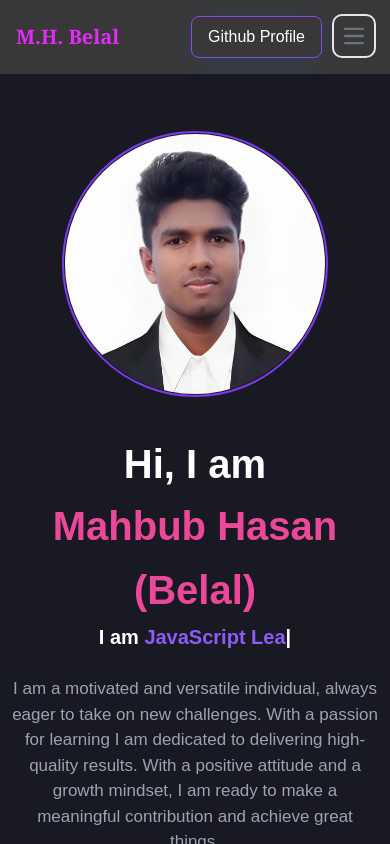
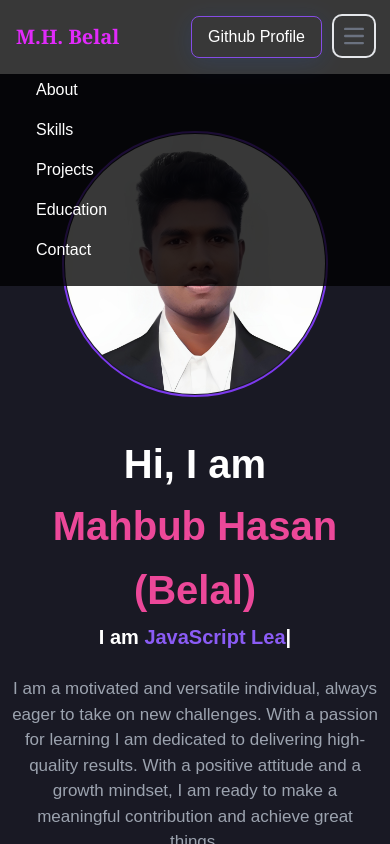
Before and after one commit to mahbub-hb-dev/Mahbub-s-Portfolio, a React (Vite) app: page / in a window 390 px wide. Both pictures are taken after a click on the button "Open main menu". Shown: the top 844 px of the page. Built offline with nearby package versions, Linux system fonts and the light colour scheme.

Commit message:
Fixed navbar opening and closing problem for small screen

```diff
--- a/src/component/Navbar.jsx
+++ b/src/component/Navbar.jsx
@@ -1,47 +1,115 @@
-import React from 'react'
+import React, { useState } from "react";
 
 const Navbar = () => {
+  const [isOpen, setIsOpen] = useState(false);
+
   return (
     <header>
-
       <nav className="bg-[rgba(0,0,0,0.78)] md:bg-black fixed w-full z-20 top-0 start-0">
         <div className="max-w-[1180px] flex flex-wrap items-center justify-between mx-auto p-4">
-
-                <a href="#about" className="flex items-center space-x-3 rtl:space-x-reverse">
-                    <span className="self-center text-xl md:text-2xl font-semibold whitespace-nowrap text-fuchsia-500 font-serif"> M.H. Belal </span>
+          {/* Logo */}
+          <a
+            href="#about"
+            className="flex items-center space-x-3 rtl:space-x-reverse"
+          >
+            <span className="self-center text-xl md:text-2xl font-semibold whitespace-nowrap text-fuchsia-500 font-serif">
+              M.H. Belal
+            </span>
           </a>
 
+          {/* Right side button */}
+          <div className="flex md:order-2 space-x-3 md:space-x-0 rtl:space-x-reverse">
+            <a
+              href="https://github.com/mahbub-hb-dev"
+              target="_blank"
+              rel="noreferrer"
+              className="text-white bg-transparent common-border hover:bg-gradient-to-r from-fuchsia-700 to-purple-600 focus:ring-3 focus:outline-none focus:ring-blue-300 font-medium rounded-lg px-4 py-2 text-center dark:focus:ring-blue-800"
+            >
+              Github Profile
+            </a>
 
-                <div className="flex md:order-2 space-x-3 md:space-x-0 rtl:space-x-reverse">
-
-                    <a href='https://github.com/mahbub-hb-dev' target='_blank' type="button" className="text-white bg-transparent common-border hover:bg-gradient-to-r from-fuchsia-700 to-purple-600 focus:ring-3 focus:outline-none focus:ring-blue-300 font-medium rounded-lg px-4 py-2 text-center dark:focus:ring-blue-800"> Github Profile </a>
-
-                    <button data-collapse-toggle="navbar-sticky" type="button" className="inline-flex items-center p-2 w-10 h-10 justify-center text-sm text-gray-500 rounded-lg md:hidden hover:bg-gray-100 focus:outline-none focus:ring-2 focus:ring-gray-200 dark:text-gray-400 dark:hover:bg-gray-700 dark:focus:ring-gray-600" aria-controls="navbar-sticky" aria-expanded="false">
+            {/* Mobile menu button */}
+            <button
+              onClick={() => setIsOpen(!isOpen)}
+              type="button"
+              className="inline-flex items-center p-2 w-10 h-10 justify-center text-sm text-gray-500 rounded-lg md:hidden hover:bg-gray-100 dark:text-gray-400 dark:hover:bg-gray-700 focus:outline-none focus:ring-2 focus:ring-gray-200 dark:focus:ring-gray-600"
+            >
               <span className="sr-only">Open main menu</span>
-                        <svg className="w-5 h-5" aria-hidden="true" xmlns="http://www.w3.org/2000/svg" fill="none" viewBox="0 0 17 14">
-                            <path stroke="currentColor" strokeLinecap="round" strokeLinejoin="round" strokeWidth="2" d="M1 1h15M1 7h15M1 13h15"/>
+              <svg
+                className="w-5 h-5"
+                aria-hidden="true"
+                xmlns="http://www.w3.org/2000/svg"
+                fill="none"
+                viewBox="0 0 17 14"
+              >
+                <path
+                  stroke="currentColor"
+                  strokeLinecap="round"
+                  strokeLinejoin="round"
+                  strokeWidth="2"
+                  d="M1 1h15M1 7h15M1 13h15"
+                />
               </svg>
             </button>
-
           </div>
 
-
-                <div className="items-center justify-between hidden w-full md:flex md:w-auto md:order-1" id="navbar-sticky">
-                    <ul id='sections' className="flex flex-col px-2 md:p-0 mt-3 font-medium bg-transparent md:space-x-8 rtl:space-x-reverse md:flex-row md:mt-0">
-                        {/* <li> <a href="#" className="block py-2 px-3 text-white bg-blue-700 rounded-sm md:bg-transparent md:text-blue-700 md:p-0 md:dark:text-blue-500" aria-current="page">Home</a> </li> */}
-                        <li> <a href="#about" className="block py-2 px-3 text-white transition-all hover:text-fuchsia-500 md:p-0 md:dark:hover:bg-transparent cursor-text">About</a> </li>
-                        <li> <a href="#skills" className="block py-2 px-3 text-white transition-all hover:text-fuchsia-500 md:p-0 md:dark:hover:bg-transparent cursor-text">Skills</a> </li>
-                        <li> <a href="#projects" className="block py-2 px-3 text-white transition-all hover:text-fuchsia-500 md:p-0 md:dark:hover:bg-transparent cursor-text">Projects</a> </li>
-                        <li> <a href="#education" className="block py-2 px-3 text-white transition-all hover:text-fuchsia-500 md:p-0 md:dark:hover:bg-transparent cursor-text">Education</a> </li>
-                        <li> <a href="#contact" className="block py-2 px-3 text-white transition-all hover:text-fuchsia-500 md:p-0 md:dark:hover:bg-transparent cursor-text">Contact</a> </li>
+          {/* Menu items */}
+          <div
+            className={`${
+              isOpen ? "block" : "hidden"
+            } items-center justify-between w-full md:flex md:w-auto md:order-1`}
+            id="navbar-sticky"
+          >
+            <ul
+              id="sections"
+              className="flex flex-col px-2 md:p-0 mt-3 font-medium bg-transparent md:space-x-8 rtl:space-x-reverse md:flex-row md:mt-0"
+            >
+              <li>
+                <a
+                  href="#about"
+                  className="block py-2 px-3 text-white transition-all hover:text-fuchsia-500 md:p-0 cursor-pointer"
+                >
+                  About
+                </a>
+              </li>
+              <li>
+                <a
+                  href="#skills"
+                  className="block py-2 px-3 text-white transition-all hover:text-fuchsia-500 md:p-0 cursor-pointer"
+                >
+                  Skills
+                </a>
+              </li>
+              <li>
+                <a
+                  href="#projects"
+                  className="block py-2 px-3 text-white transition-all hover:text-fuchsia-500 md:p-0 cursor-pointer"
+                >
+                  Projects
+                </a>
+              </li>
+              <li>
+                <a
+                  href="#education"
+                  className="block py-2 px-3 text-white transition-all hover:text-fuchsia-500 md:p-0 cursor-pointer"
+                >
+                  Education
+                </a>
+              </li>
+              <li>
+                <a
+                  href="#contact"
+                  className="block py-2 px-3 text-white transition-all hover:text-fuchsia-500 md:p-0 cursor-pointer"
+                >
+                  Contact
+                </a>
+              </li>
             </ul>
           </div>
-
         </div>
       </nav>
+    </header>
+  );
+};
 
-    </header>
-  )
-}
-
-export default Navbar
+export default Navbar;
```
Lines whose indentation alone changed are shown as unchanged.
